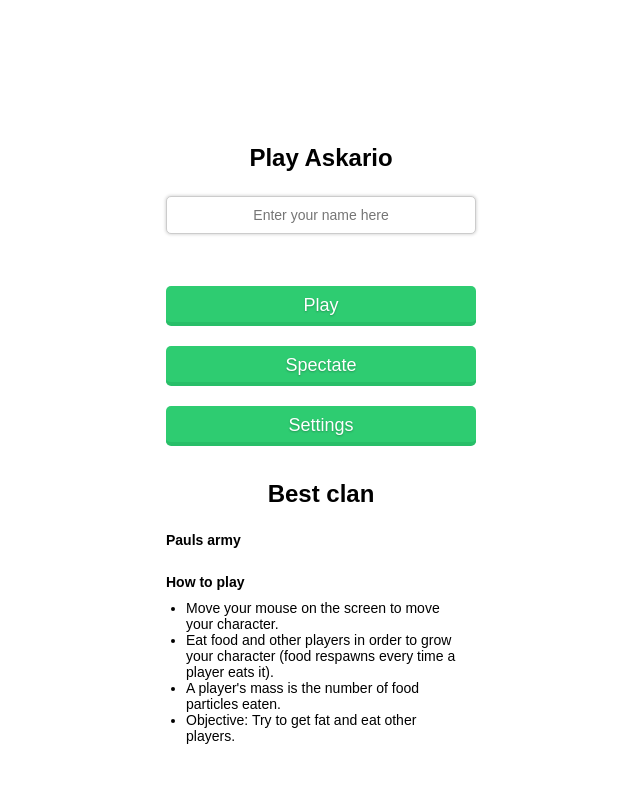
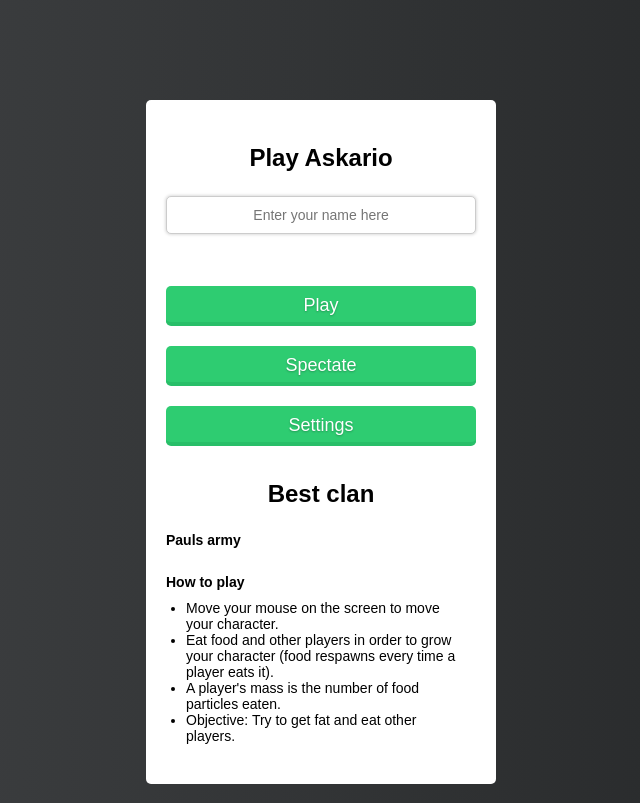
Before and after one commit to BlueAeroplane/dd1234ee6ee3453eebhdnsudn67, a website built with webpack: page src/client/index.html in a window 1280 px wide. Shown: the whole page, without its empty margins (319-959 px from the left). Built offline with nearby package versions, Linux system fonts and the light colour scheme.

Commit message:
You silly goose

```diff
--- a/src/client/css/main.css
+++ b/src/client/css/main.css
@@ -3,6 +3,11 @@
     font-size: 14px;
 }
 
+html, body {
+   background: #232526; /* fallback for old browsers */
+   background: -webkit-linear-gradient(to left, #232526 , #414345); /* Chrome 10-25, Safari 5.1-6 */
+   background: linear-gradient(to left, #232526 , #414345); /* W3C, IE 10+/ Edge, Firefox 16+, Chrome 26+, Opera 12+, Safari 7+ */
+}
 
 html, body, canvas {
     width: 100%;
```
